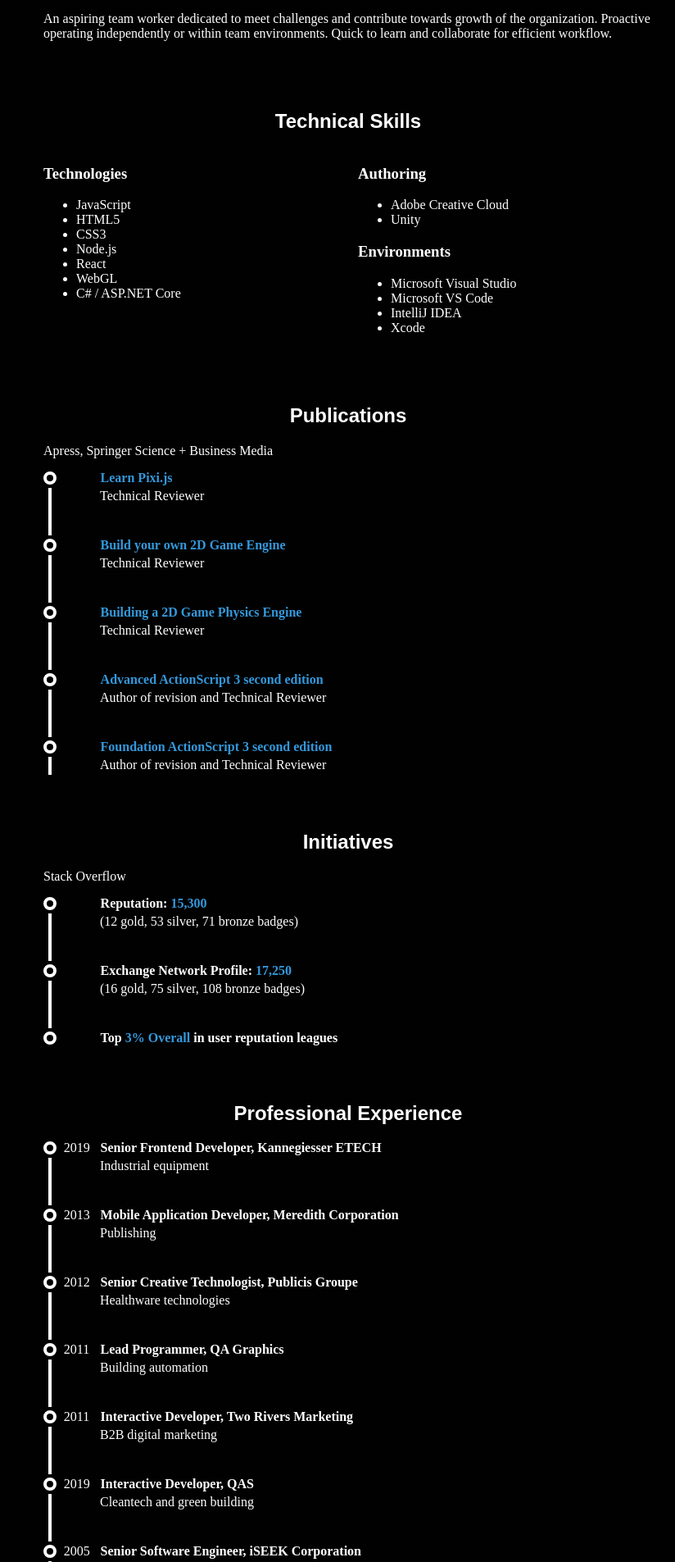
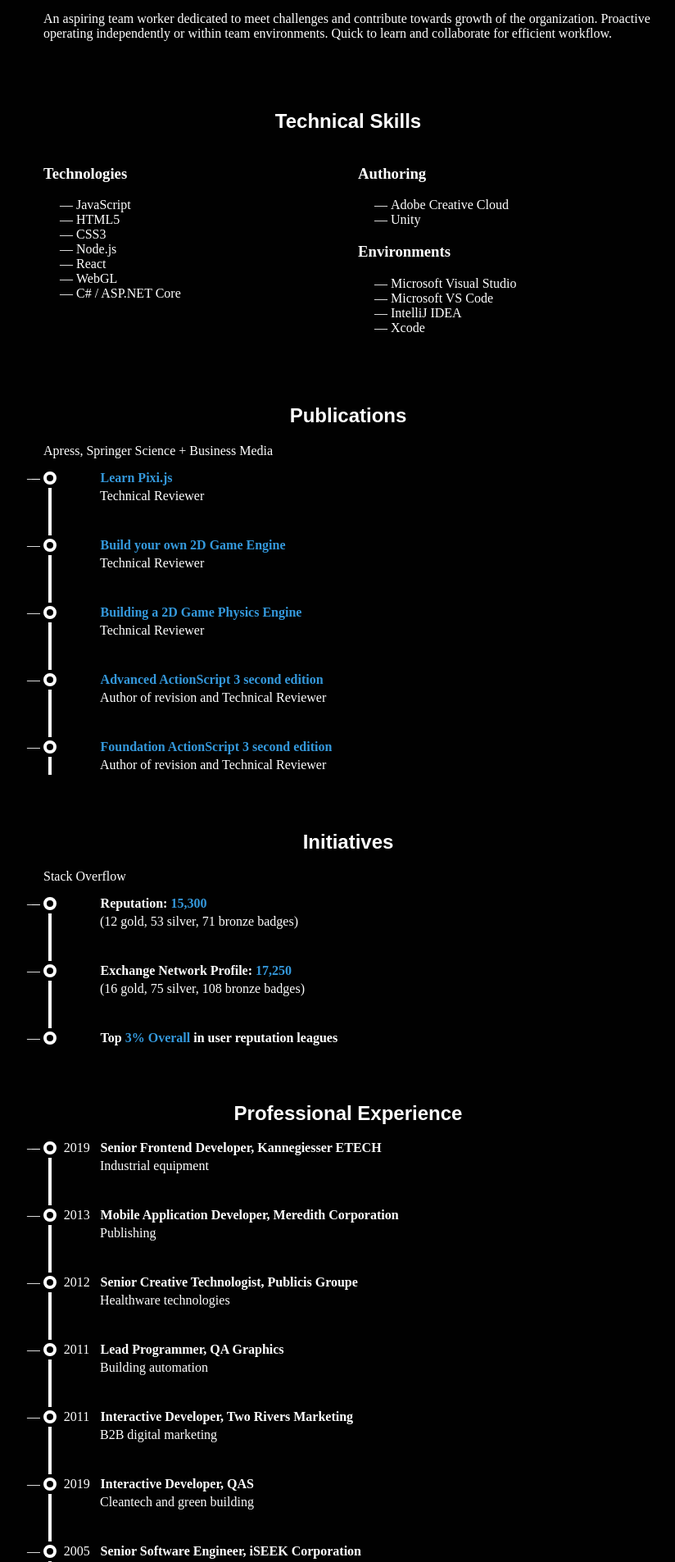
Before and after one commit to jasonsturges/jasonsturges.github.io, a Jekyll site: the page built from _pages/about.html, in a window 1280 px wide. Shown: the part 920-2825 px from the top of the page at 82% size, without its empty margins (215-1039 px from the left). Built offline with Jekyll 4.4.1, drawn with Linux system fonts in a browser that asks for light colours; some web fonts are replaced.

Commit message:
List styles

```diff
--- a/_sass/_general.scss
+++ b/_sass/_general.scss
@@ -22,3 +22,13 @@
 section {
   padding-bottom: 3rem;
 }
+
+ul {
+  list-style-type: none;
+
+  li:before {
+    content: '\2014';
+    position: absolute;
+    margin-left: -20px;
+  }
+}
--- a/_sass/_loop.scss
+++ b/_sass/_loop.scss
@@ -2,11 +2,4 @@
   h3 {
     margin: 0;
   }
-
-  ul {
-    padding-left: 20px;
-    li {
-      list-style-type: square;
-    }
-  }
 }
--- a/_sass/_nav.scss
+++ b/_sass/_nav.scss
@@ -87,6 +87,10 @@
     li {
       font-family: bebas-neue, sans-serif;
       font-size: 10vh;
+
+      &:before {
+        content: '';
+      }
     }
   }
 }
```
